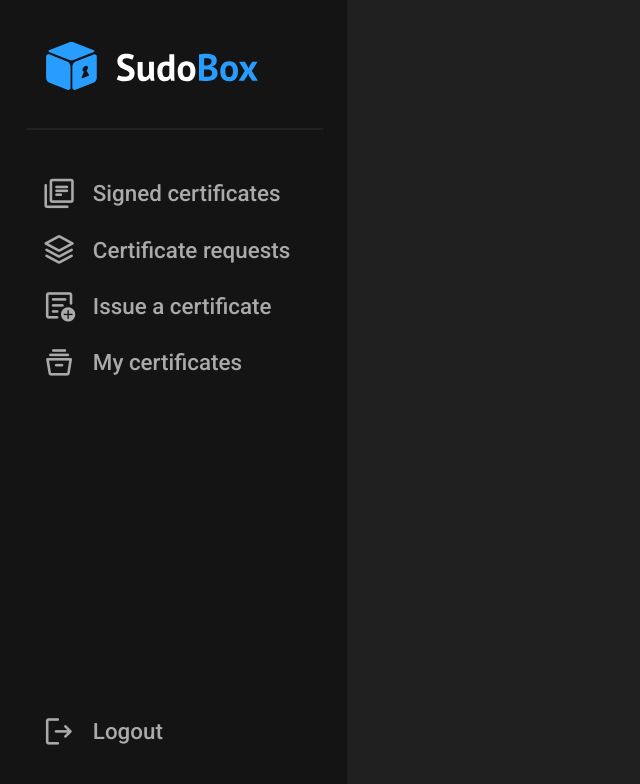
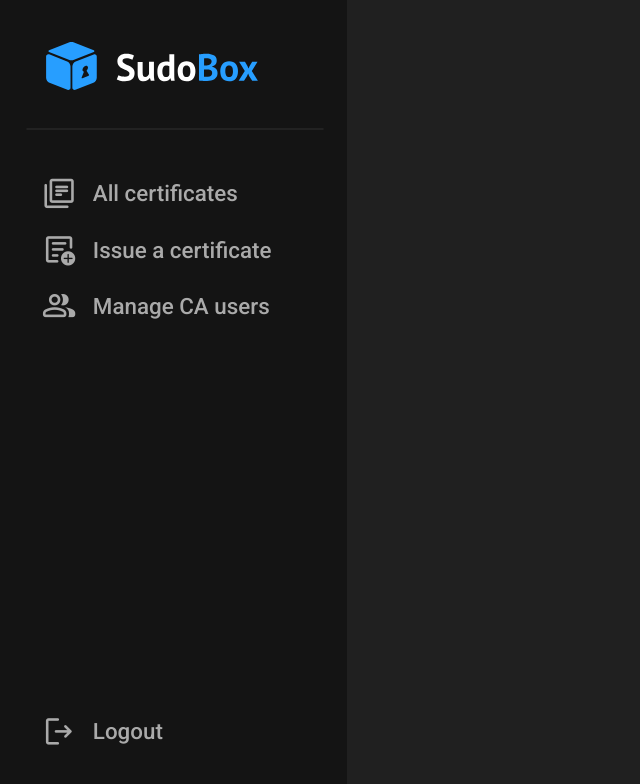
Before and after one commit to lukascobbler/ib-pki, an Angular app in the folder front-end/: page / in a window 1280 px wide. Shown: the top 784 px of the page, without its empty margins (0-640 px from the left). Built offline with nearby package versions, Linux system fonts and the light colour scheme.

Commit message:
misc: started adding certificate integration with back-end

```diff
--- a/front-end/src/app/components/common/navbar/navbar.component.ts
+++ b/front-end/src/app/components/common/navbar/navbar.component.ts
@@ -17,7 +17,7 @@ import {RouterLink, RouterLinkActive} from '@angular/router';
   styleUrl: './navbar.component.scss'
 })
 export class NavbarComponent implements OnInit{
-  currentUserRole: string = 'CA_USER'; // 'EE_USER', 'CA_USER', or 'ADMIN'
+  currentUserRole: string = 'ADMIN'; // 'EE_USER', 'CA_USER', or 'ADMIN'
   sidebarItems: any[];
 
   constructor() {
```
Also changed, not shown: front-end/src/app/models/CreateCertificateDTO.ts (added, +40 -0 lines), front-end/src/app/models/ExtendedKeyUsageValue.ts (added, +12 -0 lines), front-end/src/app/models/KeyUsageValue.ts (added, +11 -0 lines), front-end/src/app/services/certificates/certificates.service.ts (added, +18 -0 lines).
